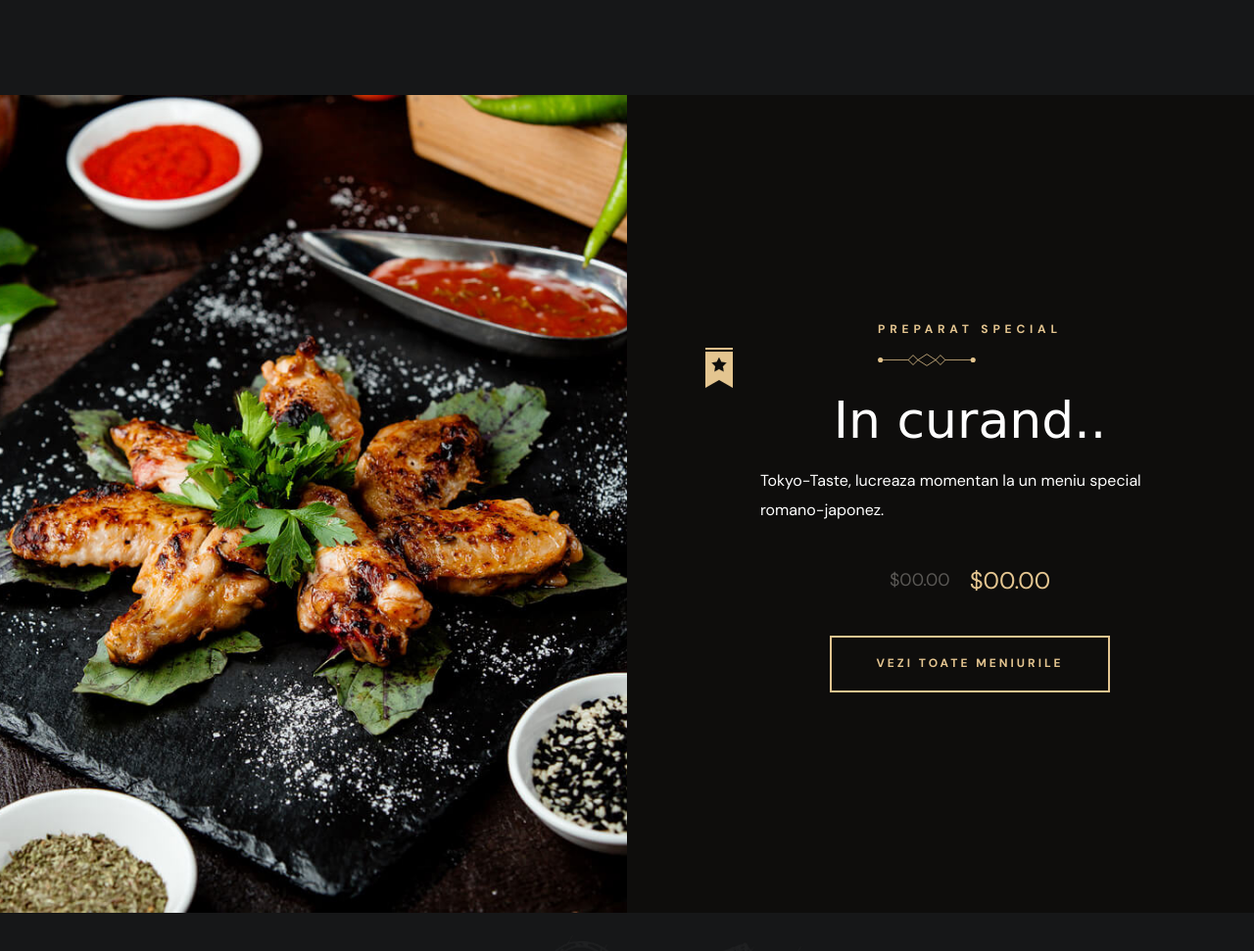
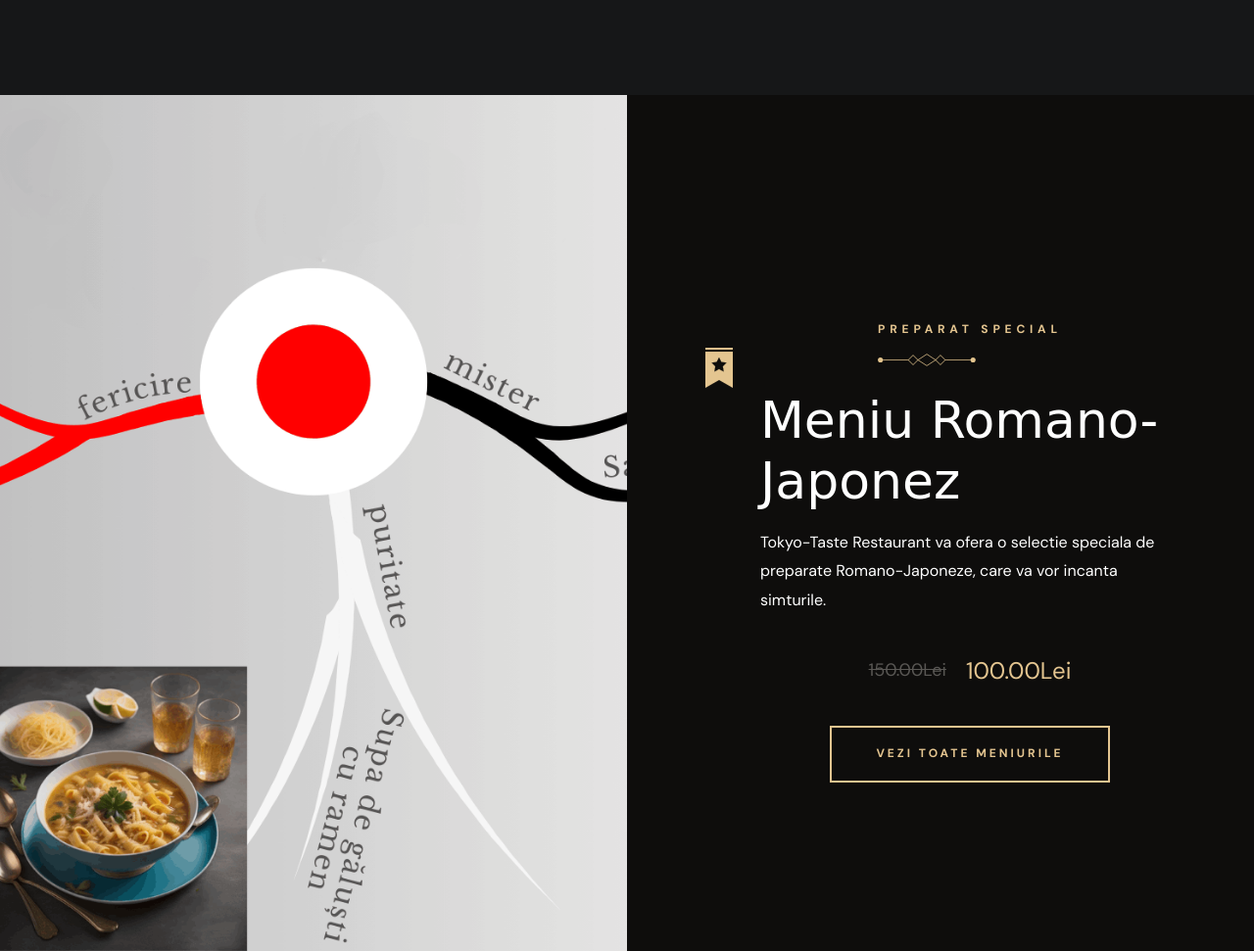
Before and after one commit to WebIT-1/tokyo-taste, a plain HTML site: page index.html in a window 1280 px wide. Shown: the part 2700-3671 px from the top of the page at 98% size. Drawn offline with nearby package versions, Linux system fonts and the light colour scheme; a web font is replaced by a local one.

Commit message:
Add files via upload

```diff
--- a/index.html
+++ b/index.html
@@ -482,7 +482,7 @@
       <section class="special-dish text-center" aria-labelledby="eticheta-preparatului">
 
         <div class="special-dish-banner">
-          <img src="./assets/images/special-dish-banner.jpg" width="940" height="900" loading="lazy" alt="preparat special"
+          <img src="./assets/images/romano.png" width="940" height="900" loading="lazy" alt="preparat special"
             class="img-cover">
         </div>
 
@@ -493,16 +493,16 @@
 
             <p class="section-subtitle label-2" id="eticheta-preparatului">Preparat Special</p>
 
-            <h2 class="headline-1 section-title">In curand..</h2>
+            <h2 class="headline-1 section-title">Meniu Romano-Japonez</h2>
 
             <p class="section-text">
-             Tokyo-Taste, lucreaza momentan la un meniu special romano-japonez.
+              Tokyo-Taste Restaurant va ofera o selectie speciala de preparate Romano-Japoneze, care va vor incanta simturile.
             </p>
 
             <div class="wrapper">
-              <del class="del body-3">$00.00</del>
+              <del class="del body-3"><strike>150.00Lei</strike></del>
 
-              <span class="span body-1">$00.00</span>
+              <span class="span body-1">100.00Lei</span>
             </div>
 
             <a href="#" class="btn btn-primary">
```
Also changed, not shown: assets/images/romano.png (added).
